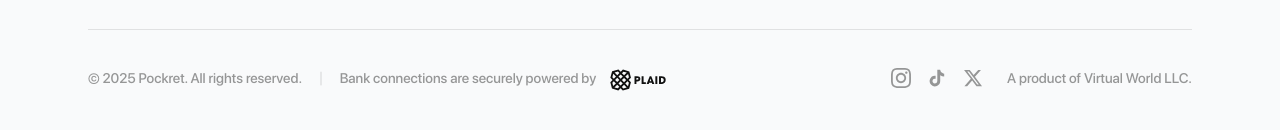
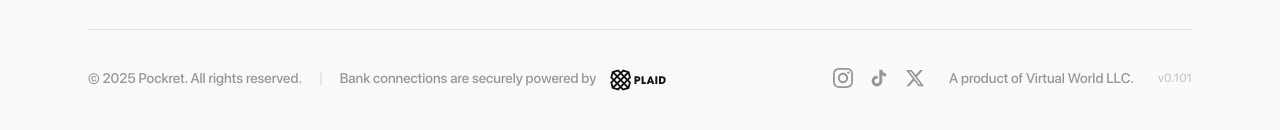
Before and after one commit to parallelventures/pockret, a Next.js app: page / in a window 1280 px wide. Shown: the part 3397-3527 px from the top of the page. Built offline with nearby package versions, Linux system fonts and the light colour scheme; no server answers.

Commit message:
Set app version to v0.101 and display in footer

```diff
--- a/package.json
+++ b/package.json
@@ -1,6 +1,6 @@
 {
   "name": "paylaim",
-  "version": "0.1.0",
+  "version": "0.101.0",
   "private": true,
   "scripts": {
     "dev": "next dev",
--- a/src/components/footer.tsx
+++ b/src/components/footer.tsx
@@ -164,6 +164,9 @@ export function Footer() {
                         <p className="text-black/40 text-sm">
                             A product of Virtual World LLC.
                         </p>
+                        <span className="text-black/20 text-xs">
+                            v0.101
+                        </span>
                     </div>
                 </div>
             </div>
```
